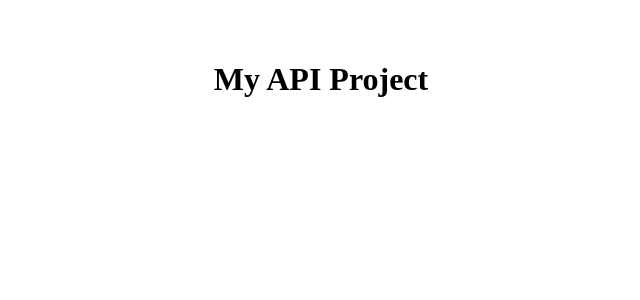
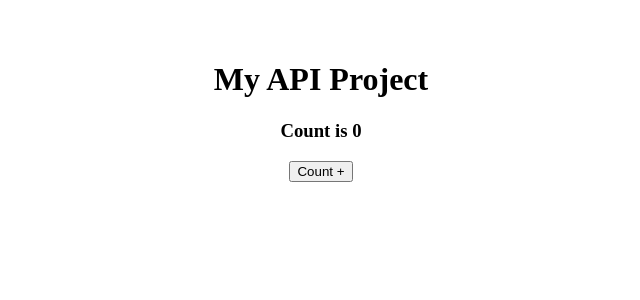
Before and after one commit to darunbjork/api-project, a React (Vite) app: page / in a window 1280 px wide. Shown: the top 300 px of the page, without its empty margins (319-959 px from the left). Built offline with nearby package versions, Linux system fonts and the light colour scheme.

Commit message:
count state update

```diff
--- a/src/App.jsx
+++ b/src/App.jsx
@@ -1,6 +1,16 @@
+import { useState } from "react";
 import "./App.css";
+
 function App() {
-  return <h1>My API Project</h1>;
+  const [count, setCount] = useState(0);
+
+  return (
+    <div>
+      <h1>My API Project</h1>
+      <h3>Count is {count}</h3>
+      <button onClick={() => setCount(count + 1)}>Count +</button>
+    </div>
+  );
 }
 
 export default App;
```
